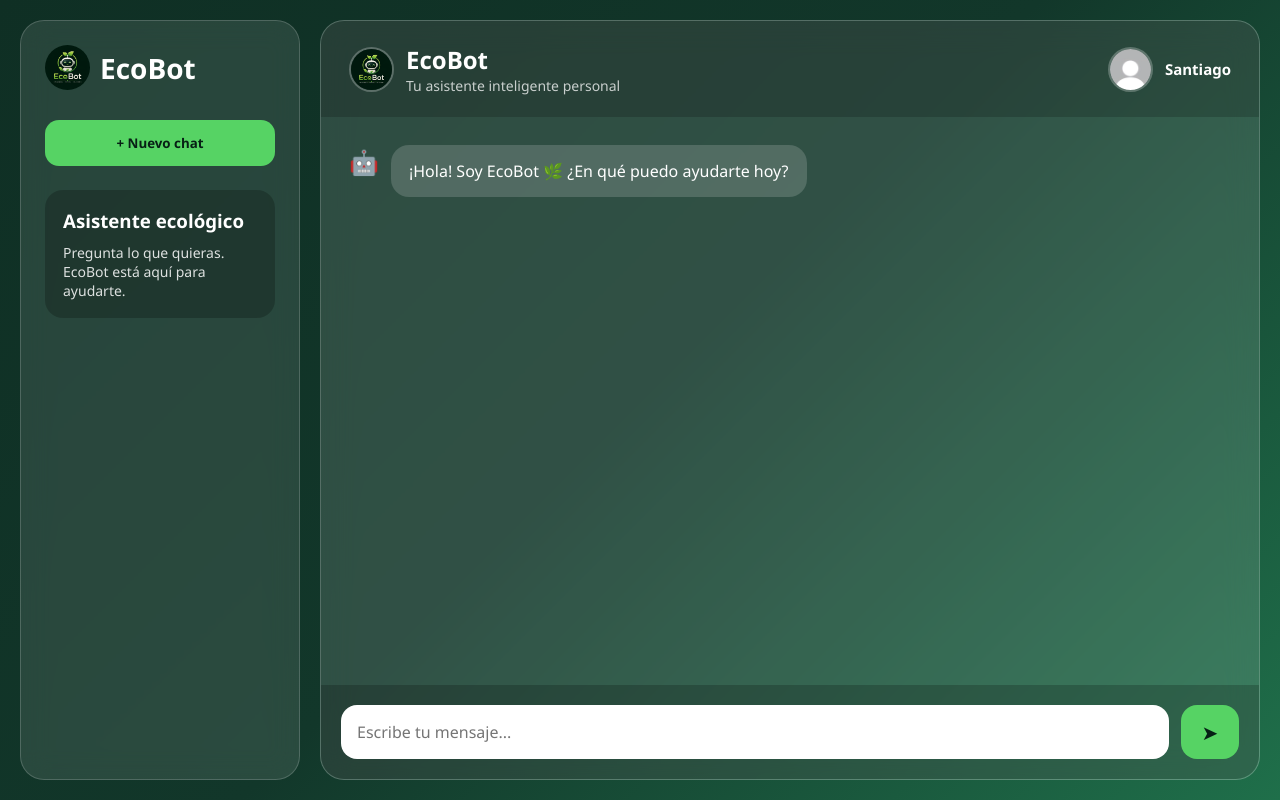
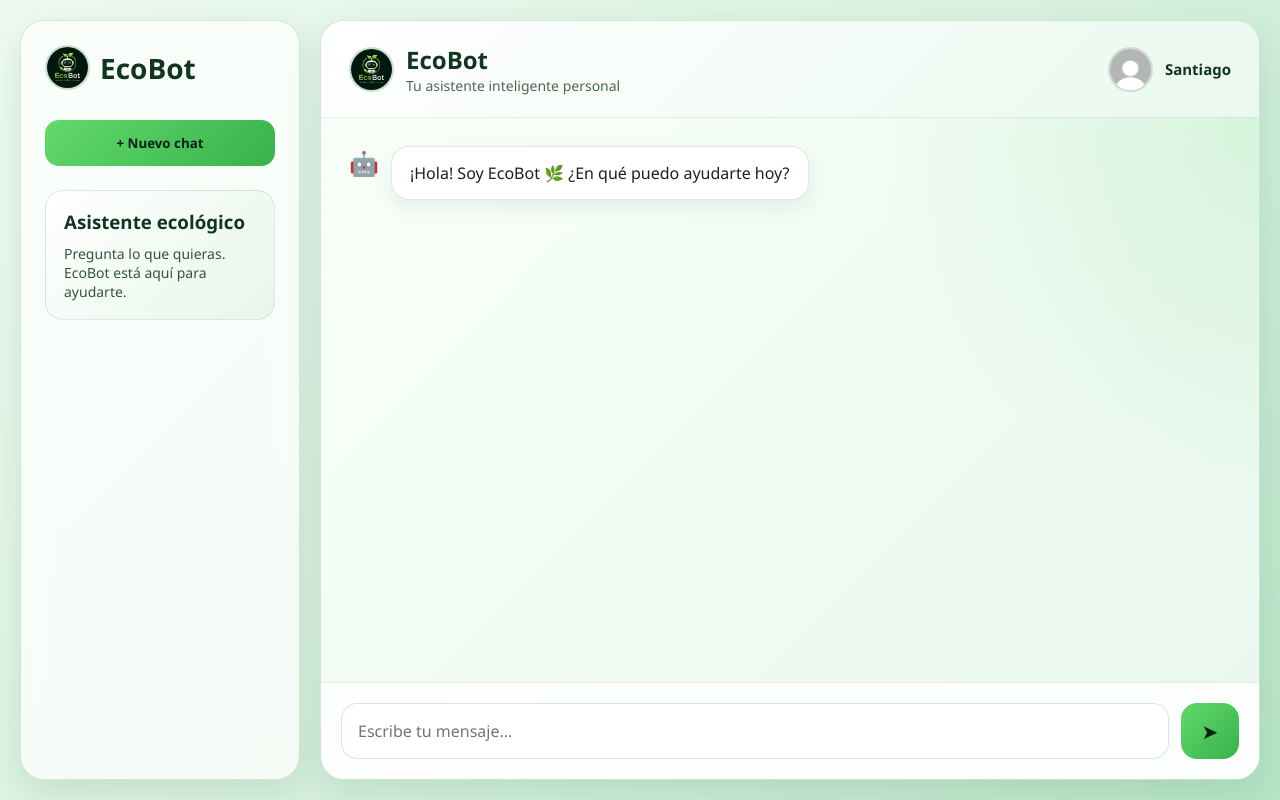
Before and after one commit to squintanaval-eng/Ecobot-2.0, a website: page index.html in a window 1280 px wide. Drawn offline with Linux system fonts and the light colour scheme.

Commit message:
Enhance styles for user interface components

```diff
--- a/style.css
+++ b/style.css
@@ -233,4 +233,92 @@ body {
 .user-info span{
     font-weight:bold;
     font-size:15px;
+} body {
+  background: linear-gradient(135deg, #eefaf1, #d9f2df, #b7e4c7);
+  color: #10251a;
+  font-family: "Nunito", sans-serif;
 }
+
+.sidebar,
+.chat-container {
+  background: rgba(255, 255, 255, 0.72);
+  border: 1px solid rgba(46, 125, 78, 0.18);
+  box-shadow: 0 12px 35px rgba(20, 80, 45, 0.12);
+}
+
+.chat-header {
+  background: linear-gradient(135deg, #ffffff, #e9f8ee);
+  color: #12351f;
+  border-bottom: 1px solid rgba(46, 125, 78, 0.12);
+}
+
+.messages {
+  background:
+    radial-gradient(circle at top right, rgba(86, 211, 100, 0.16), transparent 35%),
+    linear-gradient(135deg, #f8fff9, #e9f7ee);
+}
+
+.info-card {
+  background: linear-gradient(135deg, #ffffff, #e6f6eb);
+  color: #12351f;
+  border: 1px solid rgba(46, 125, 78, 0.14);
+}
+
+.bot .bubble {
+  background: #ffffff;
+  color: #14251a;
+  border: 1px solid rgba(46, 125, 78, 0.16);
+  box-shadow: 0 8px 20px rgba(25, 80, 45, 0.08);
+}
+
+.user .bubble {
+  background: linear-gradient(135deg, #7be27f, #4fd35d);
+  color: #082014;
+}
+
+.input-area {
+  background: rgba(255, 255, 255, 0.78);
+  border-top: 1px solid rgba(46, 125, 78, 0.12);
+}
+
+.input-area input {
+  background: #ffffff;
+  color: #12351f;
+  border: 1px solid rgba(46, 125, 78, 0.18);
+}
+
+.input-area button,
+.new-chat {
+  background: linear-gradient(135deg, #62d96b, #37b34a);
+  color: #062015;
+}
+
+.logo h1,
+.chat-header h2 {
+  color: #12351f;
+}
+
+.status {
+  color: #2faa45;
+}
+
+.bot-avatar,
+.user-avatar,
+.logo-img {
+  background: white;
+  border: 2px solid rgba(46, 125, 78, 0.25);
+  object-fit: cover;
+}
+
+.user-avatar {
+  width: 45px;
+  height: 45px;
+  border-radius: 50%;
+}
+
+.user-avatar.chat,
+.bot-avatar.chat {
+  width: 42px;
+  height: 42px;
+  border-radius: 50%;
+}
```
